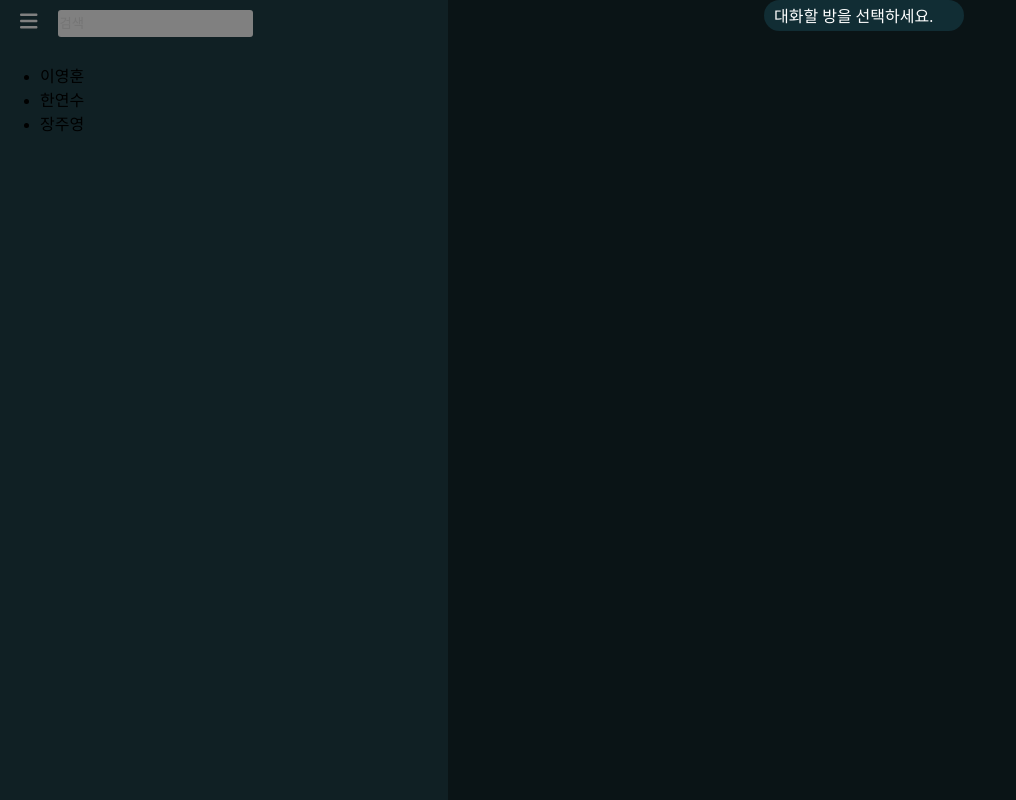
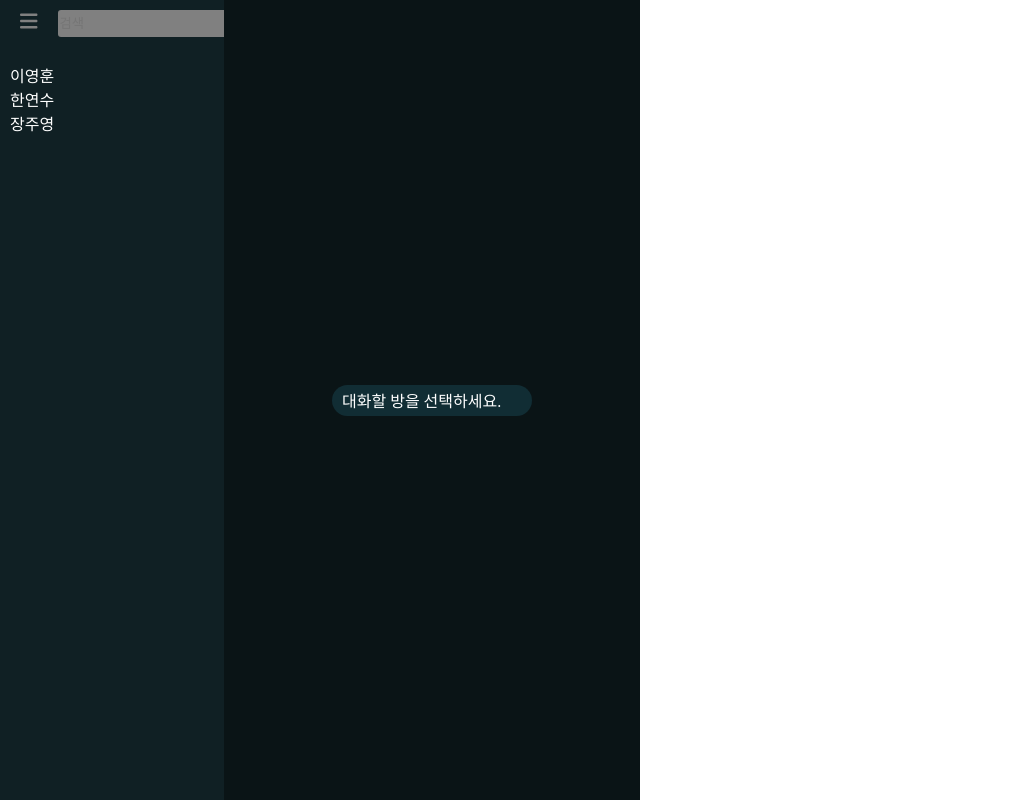
Before and after one commit to nyhwbh/tellegram_go, a Vue app in the folder front-end/: page / in a window 1280 px wide. Shown: the whole page, without its empty margins (0-1016 px from the left). Built offline with nearby package versions, Linux system fonts and the light colour scheme.

Commit message:
add pages

```diff
--- a/front-end/src/App.vue
+++ b/front-end/src/App.vue
@@ -1,7 +1,13 @@
 <template>
-  <div>
-    <LogInPage v-show="loggedIn"></LogInPage>
-    <ChattingApp v-show="!loggedIn"></ChattingApp>
+  <div class="eoullim">
+    <div class="eoullim_login">
+      <LogInPage v-show="loggedIn"></LogInPage>
+    </div>
+    <div class="eoullim_todo"></div>
+    <div clclass="eoullim_calendar"></div>
+    <div class="eoullim_chatting">
+      <ChattingApp v-show="!loggedIn"></ChattingApp>
+    </div>
   </div>
 </template>
 
--- a/front-end/src/components/TG-ChattingPage.vue
+++ b/front-end/src/components/TG-ChattingPage.vue
@@ -49,7 +49,7 @@ export default {
   display: flex;
   flex-direction: row;
   margin: 0;
-  width: 100vw;
+  width: 50vw;
   height: 100vh;
 }
 
@@ -65,9 +65,10 @@ export default {
   flex-direction: row;
   padding: 10px 0px;
 }
-
+/*
 .chatting_menu:nth-child(1) {flex-grow: 0;}
 .chatting_menu:nth-child(2) {flex-grow: 1;}
+ */
 
 .chatting_menu_search{
   color: gray;
@@ -89,9 +90,18 @@ export default {
   width: 100%;
 }
 
+.chatting_list_friends > ul{
+  list-style: none;
+  padding-left: 10px;
+  color: white;
+}
+
 .chatting_room{
   background-color: #0a1416;
   width: 65%;
+  display: flex;
+  justify-content: center;
+  align-content: center;
 }
 
 .chatting_room_none{
```
